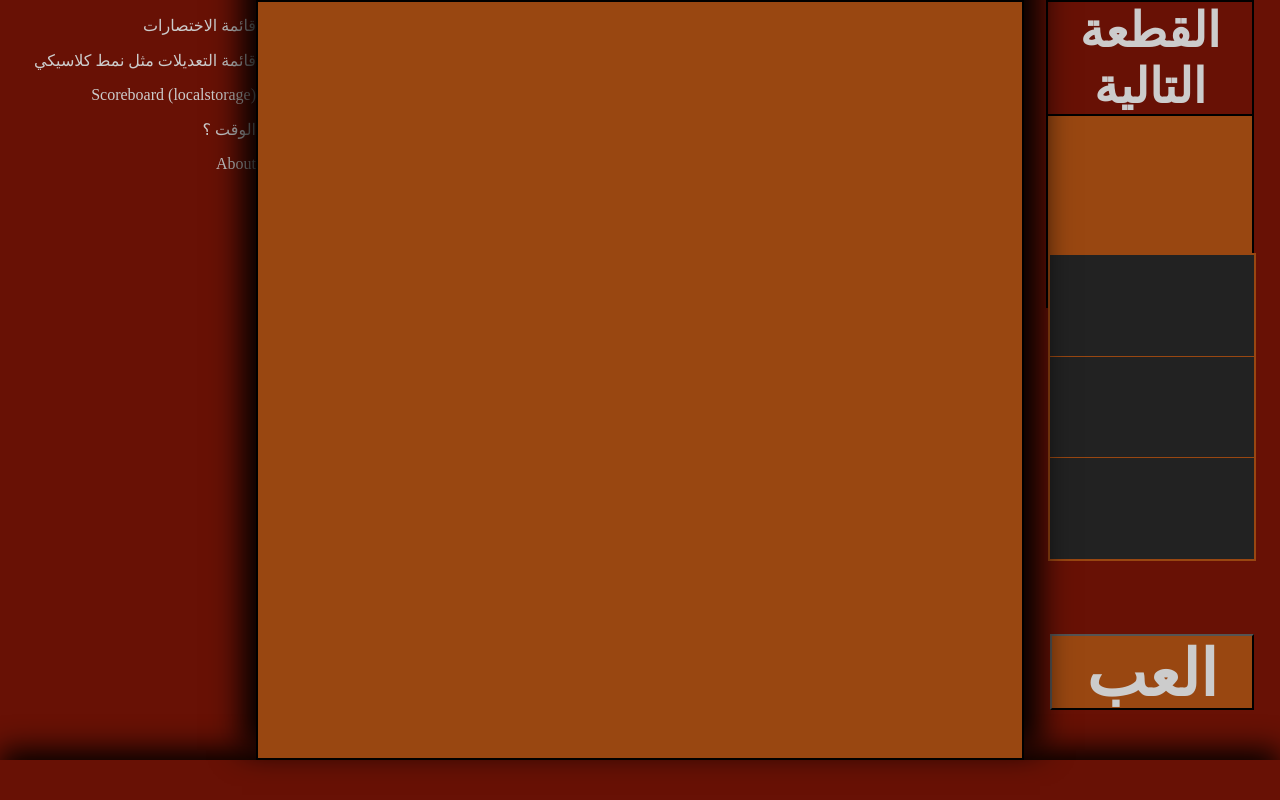
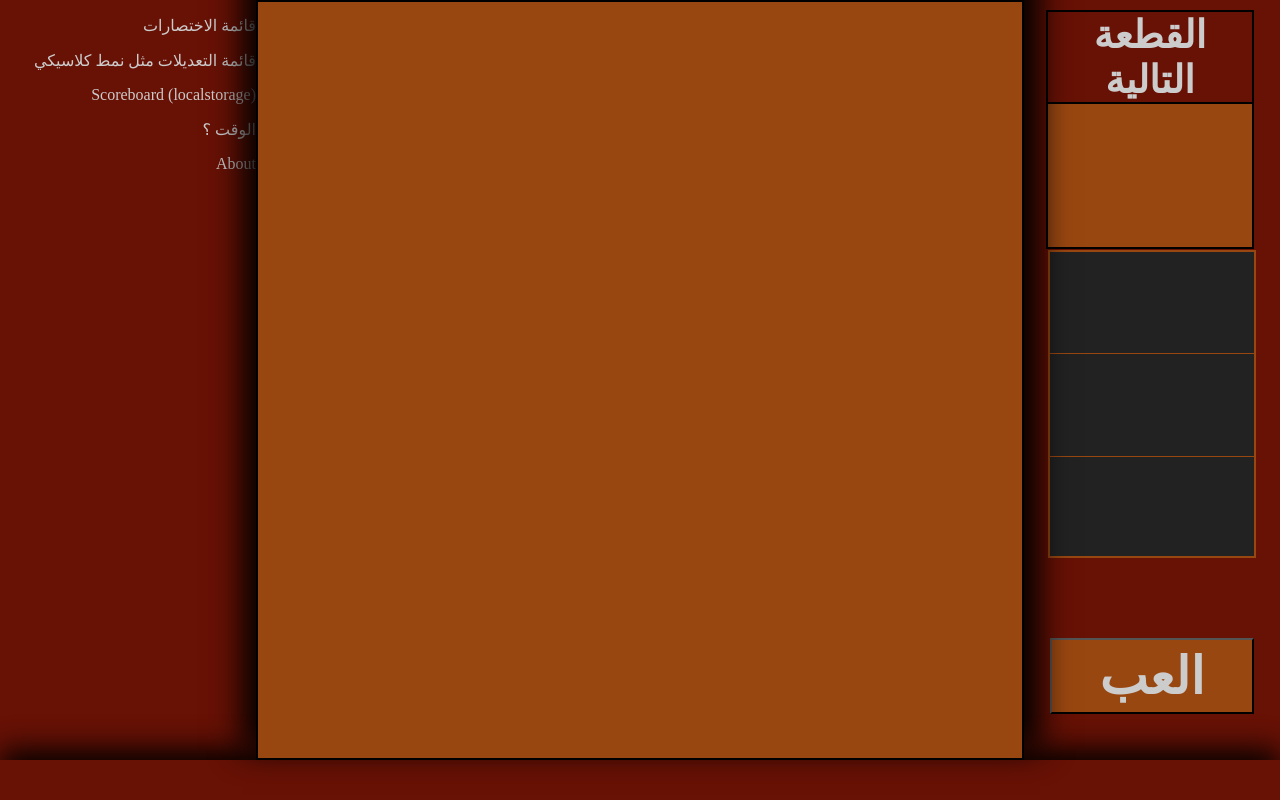
Before and after one commit to Osama-NF/DOM-Tetris, a plain HTML site: page index.html in a window 1280 px wide. Drawn offline with Linux system fonts and the light colour scheme.

Commit message:
overflow & right aside layout changed

```diff
--- a/style/layout.css
+++ b/style/layout.css
@@ -21,6 +21,7 @@ body {
     min-height: 100vh;
     display: flex;
     flex-wrap: wrap;
+    overflow: hidden;
 }
 
 /*
--- a/style/right-aside.css
+++ b/style/right-aside.css
@@ -6,11 +6,7 @@
 
 /* Planning to change it back to block */
 
-aside.right {
-    display: flex;
-    flex-direction: column;
-    justify-content: space-between;
-}
+
 
 /*
 #############################
@@ -20,8 +16,8 @@ aside.right {
 .next-container {
     width: 80%;
     height: 25%;
-    margin: 0px auto;
-    font-size: 2em;
+    margin: 10px auto;
+    font-size: 1.6em;
 }
 
 .next-container h1 {
@@ -37,7 +33,7 @@ aside.right {
     background-color: var(--main-color);
     border: 2px solid black;
     width: 100%;
-    height: 100%;
+    height: 75%;
 }
 
 /*
@@ -46,14 +42,12 @@ aside.right {
 #############################
 */
 .effects {
+    display: block;
+    margin: 50px auto;
     height: 40%;
     width: 80%;
-    margin: 0px auto;
     background-color: #222;
     border: 2px solid var(--main-color);
-    display: flex;
-    flex-direction: column;
-    justify-content: space-around;
 }
 .effects div {height: 33.3333%;}
 .effects .first-effect {border-bottom: 1px solid var(--main-color);}
@@ -65,10 +59,11 @@ aside.right {
 #############################
 */
 .play-btn {
+    display: block;
+    margin: 80px auto;
     width: 80%;
     height: 10%;
-    margin: 10px auto 50px;
-    font-size: 4em;
+    font-size: 3.2em;
     font-weight: bold;
     background-color: var(--main-color);
     color: var(--main-color-text);
```
